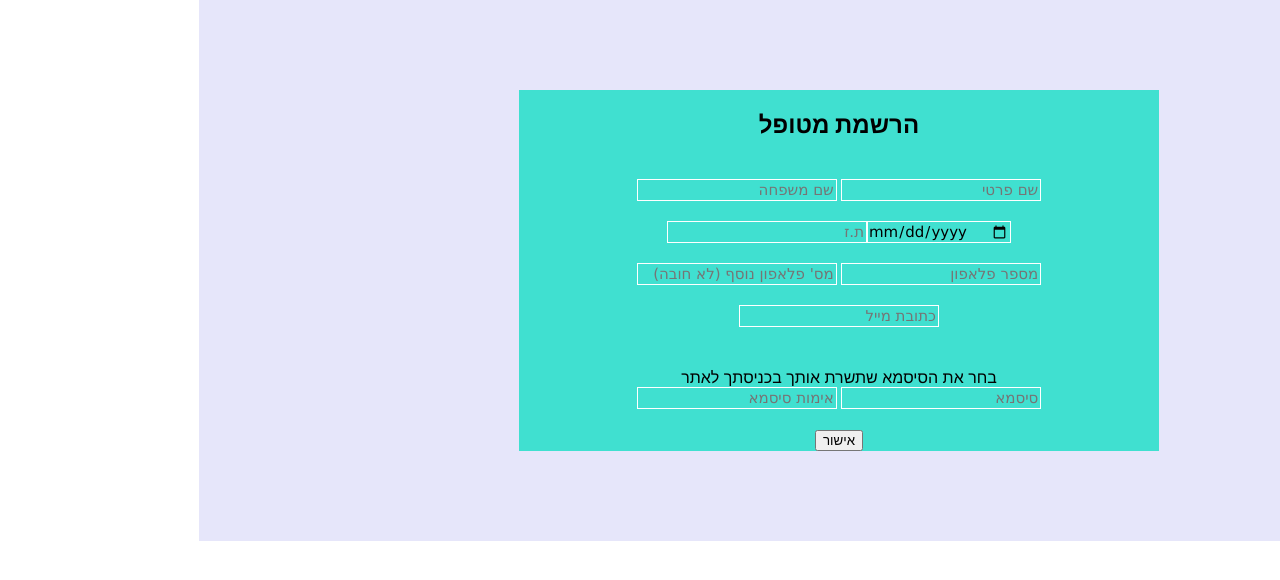
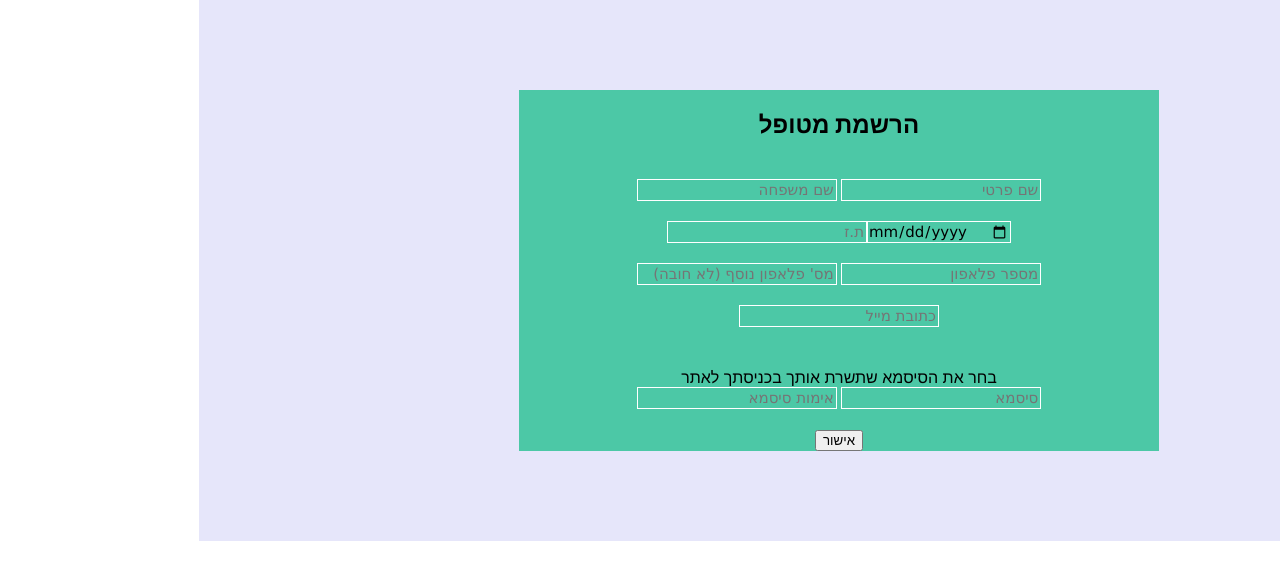
Before and after one commit to chagitmorgenshtern/natural, a React (Create React App) app in the folder app2/: page /signup in a window 1280 px wide. Shown: the top 580 px of the page. Built offline with nearby package versions, Linux system fonts and the light colour scheme.

Commit message:
in react: change signup background-color

```diff
--- a/app2/src/style.css
+++ b/app2/src/style.css
@@ -7,20 +7,29 @@
 
 .signup{
     text-align: right;
-    background-color:turquoise;
+    background-color:rgb(76, 200, 166);
     grid-area: 2 / 4 / 6 / 10;
 }
 
 .input
 {
-font-size-adjust: 10%;
-     FONT-SIZE: 15px;
-   font-family: Verdana, Geneva, Tahoma, sans-serif;
+    font-size-adjust: 10%;
+    FONT-SIZE: 15px;
+    font-family: Verdana, Geneva, Tahoma, sans-serif;
+
     BORDER-RIGHT: 0.5px solid;
     BORDER-TOP: 0.5px solid;
     BORDER-LEFT: 0.5px solid;
     BORDER-BOTTOM: 0.5px solid;
     BORDER-color:white;
+    background-origin: initial;
+    background-size: initial;
     background-color:transparent;
 
 }
+
+.headerSignup
+{
+
+
+}
```
